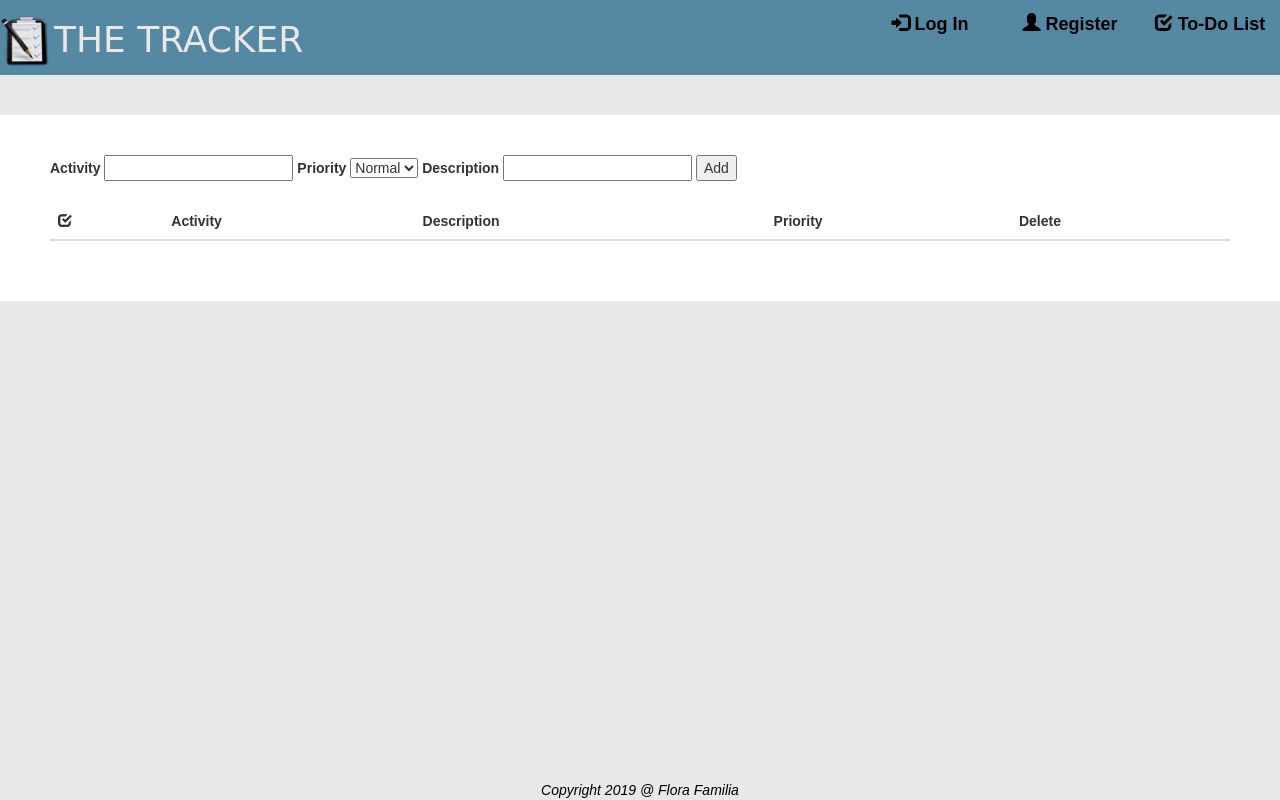
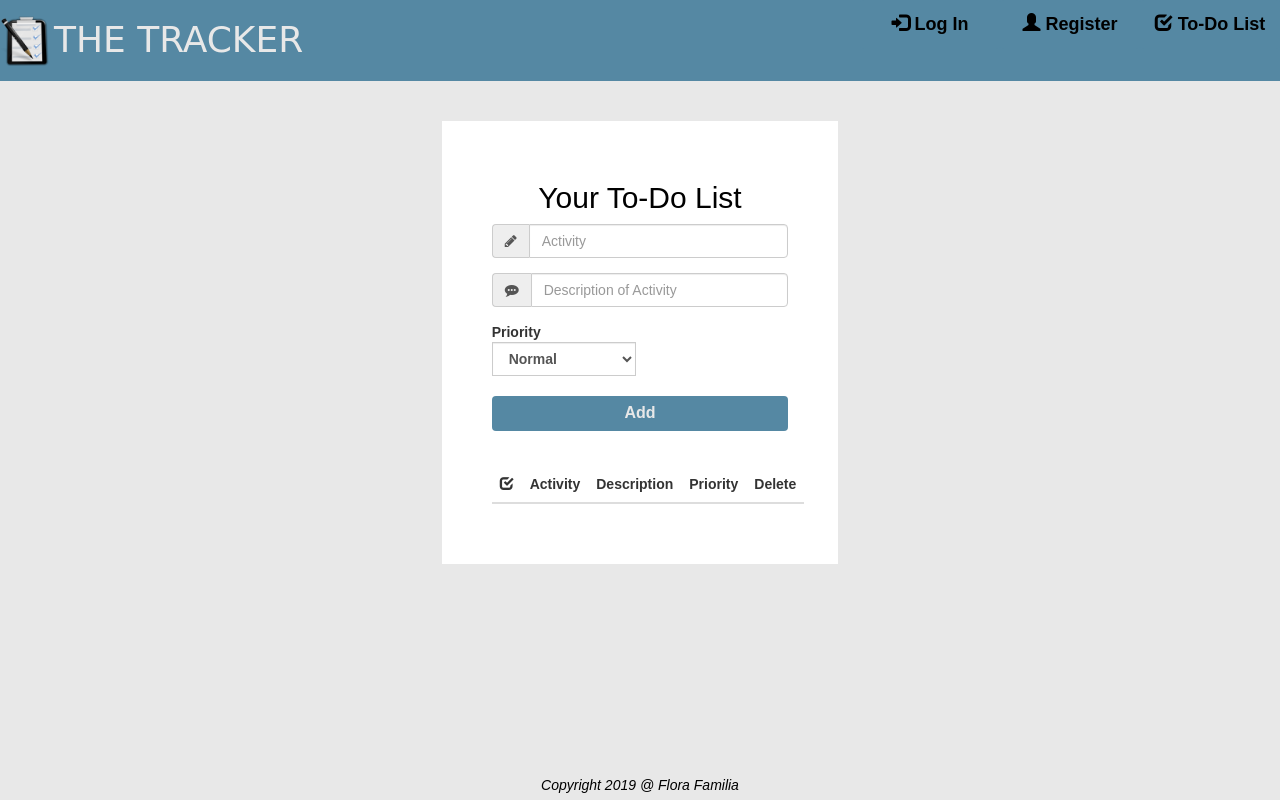
Before and after one commit to rmwilk/PSGroupWebsite, a plain HTML site: page WebContent/pages/todo.html in a window 1280 px wide. Drawn offline with nearby package versions, Linux system fonts and the light colour scheme.

Commit message:
CSS and BS cleaned up
Odd text wrapping on page 3

```diff
--- a/WebContent/pages/todo.html
+++ b/WebContent/pages/todo.html
@@ -42,28 +42,43 @@
 	        </a>
 		  </div>
 	</header>
-	<div class="form-container list">
+	<div class=" container-fluid ">
+		<div class="row">
+		<div class="col-md-4 col-sm-4 col-xs-12"></div>
+         <div class="col-md-4 col-sm-4 col-xs-12">
+         <div class="form-container">
 	    <form>
-        <label for="activity">Activity</label>
-        <input type="text" id="activity" name="firstname" pattern="^[a-z ,.'-]+$" title="Enter a activity" required>
-
-		<label for="priority">Priority</label>
-		<select id="priority" name="priority">
+	    <h2>Your To-Do List</h2>
+	    	<div class="form-group">
+				<div class="input-group">
+					<span class="input-group-addon"><i class="fa fa-pencil"></i></span>
+			        <input type="text" id="activity" pattern="^[a-z ,.'-]+$"
+			        	title="Enter a activity" class="form-control"  placeholder="Activity">
+		        </div>
+		    </div>
+			<div class="form-group">
+				<div class="input-group">
+					<span class="input-group-addon"><i class="fa fa-commenting"></i></span>
+			        <input type="text" id="description"  pattern="^[a-z ,.'-]+$"
+			        	title="Enter a description" class="form-control"  placeholder="Description of Activity">
+				</div>
+			</div>
+			<div class="form-group">
+				<div class="input-group">
+					<label for="priority">Priority
+					<select id="priority" name="priority" class="form-control">
 						<option value="Normal" selected>Normal</option>
 						<option value="High">High</option>
 					</select>
-        <label for="description">Description</label>
-        <input type="text" id="description" name="lastname" pattern="^[a-z ,.'-]+$" title="Enter a description"
-            required>
-
-        <button type="button" onclick=appendRow()>Add</button>
-
+					</label>
+				</div>
+			</div>
+			<div class="form-group">
+		    	<input type="button" class="btn btn-block" onclick="appendRow()" value="Add">
+		    </div>
 			</form>
-
 	    <br />
-
 	    <table id="todoTable"  class="table table-striped">
-
 	        <thead>
 	            <th><span class="glyphicon glyphicon-check"></span></th>
 	            <th >Activity</th>
@@ -80,8 +95,11 @@
 	                <td>deleteme</td>
 	            </tr> -->
 	        </tbody>
-
 	    </table>
+	    </div>
+		</div>
+         <div class="col-md-4 col-sm-4 col-xs-12"></div>
+         </div>
          </div>
 	<footer class="footer">
 		Copyright 2019 @ Flora Familia
--- a/WebContent/scripts/scripts.js
+++ b/WebContent/scripts/scripts.js
@@ -3,7 +3,10 @@ function $(element) {
 }
 
 function login() {
-	alert("Welcome " + $("email").value + "!");
+	if(true) {
+
+	}
+	alert("Welcome " + $("username").value + "!");
 	document.cookie = `email="$('email').value"`;
 	window.location ="./todo.html";
 }
--- a/WebContent/scripts/table.js
+++ b/WebContent/scripts/table.js
@@ -18,13 +18,15 @@ function appendRow() {
     var checkBox = '<input type="checkbox" class="custom-control-input" id="defaultChecked2" onclick="crossOut(\'' + row.id + '\')" value="no">';
 
     //Create delete
-    var deleteButton = '<button class="btn btn-secondary type="button" onclick="deleteRow(this)"><span class="glyphicon glyphicon-trash"></span></button>';
+    var deleteButton = '<button class="btn btn-xs btn-custom"  type="button" onclick="deleteRow(this)"><span class="glyphicon glyphicon-trash"></span></button>';
 
     cell1.innerHTML = checkBox;
     cell2.innerHTML = document.getElementById("activity").value;
     cell3.innerHTML = document.getElementById("description").value;
     cell4.innerHTML = document.getElementById("priority").value;
     cell5.innerHTML = deleteButton;
+
+    // reset fields
     document.getElementById("activity").value = "";
     document.getElementById("description").value = "";
     document.getElementById("priority").value = "Normal";
--- a/WebContent/styles/global.css
+++ b/WebContent/styles/global.css
@@ -1,16 +1,20 @@
 
-/* <!-- Header and Footer -->*/
 * {box-sizing: border-box;}
-html {
-}
+
 body {
   margin: 0;
   padding: 0;
   background-color: #e8e8e8;
   font-family: Arial, Helvetica, sans-serif;
 }
-h1 {
+h1, h2, h3 {
    font-family: Arial, Helvetica, sans-serif;
+   text-align: center;
+   color: black;'
+}
+.content {
+	height: 90%;
+	width: 300px;
 }
 #todoIMG {
 	max-height: 50px;
@@ -21,7 +25,7 @@ h1 {
 	 overflow: hidden;
  	 background-color: #5588a3;
  	 /*padding: 20px 10px;*/
-  	 max-height: 75px;
+  	 max-height: 20%;
 }
 .footer {
 	height:40px;
@@ -33,6 +37,7 @@ h1 {
 	font-style: italic;
 	color: black;
   	padding: 20px 10px;
+  	margin-bottom: 5px;
 }
 
 .header a {
@@ -91,4 +96,14 @@ font-family: cursive;
 	background: #5588a3;
 	border: none;
 	min-width: 140px;
+	color: #e8e8e8;
 }
+#todoTable {
+}
+
+.btn-custom {
+	min-width: 0px;
+	min-height: 0px;
+	margin: 0;
+	padding-top: 3px;
+}
--- a/WebContent/styles/page2.css
+++ b/WebContent/styles/registration.css
@@ -1,8 +1,3 @@
-body {
-
-		background: #5588A3;
-		font-family: 'Roboto', sans-serif;
-}
 
 .signup-form {
 		width: 390px;
@@ -43,7 +38,7 @@ body {
 .signup-form input[type="checkbox"] {
 		margin-top: 2px;
 }
-   .signup-form .btn{
+ .signup-form .btn{
        font-size: 16px;
        font-weight: bold;
 	background: #5588a3;
```
Also changed, not shown: WebContent/pages/index.html (+19 -18 lines), WebContent/pages/registration.html (+16 -14 lines), WebContent/styles/index.css (renamed from WebContent/styles/page1.css). Lines whose indentation alone changed are shown as unchanged.
